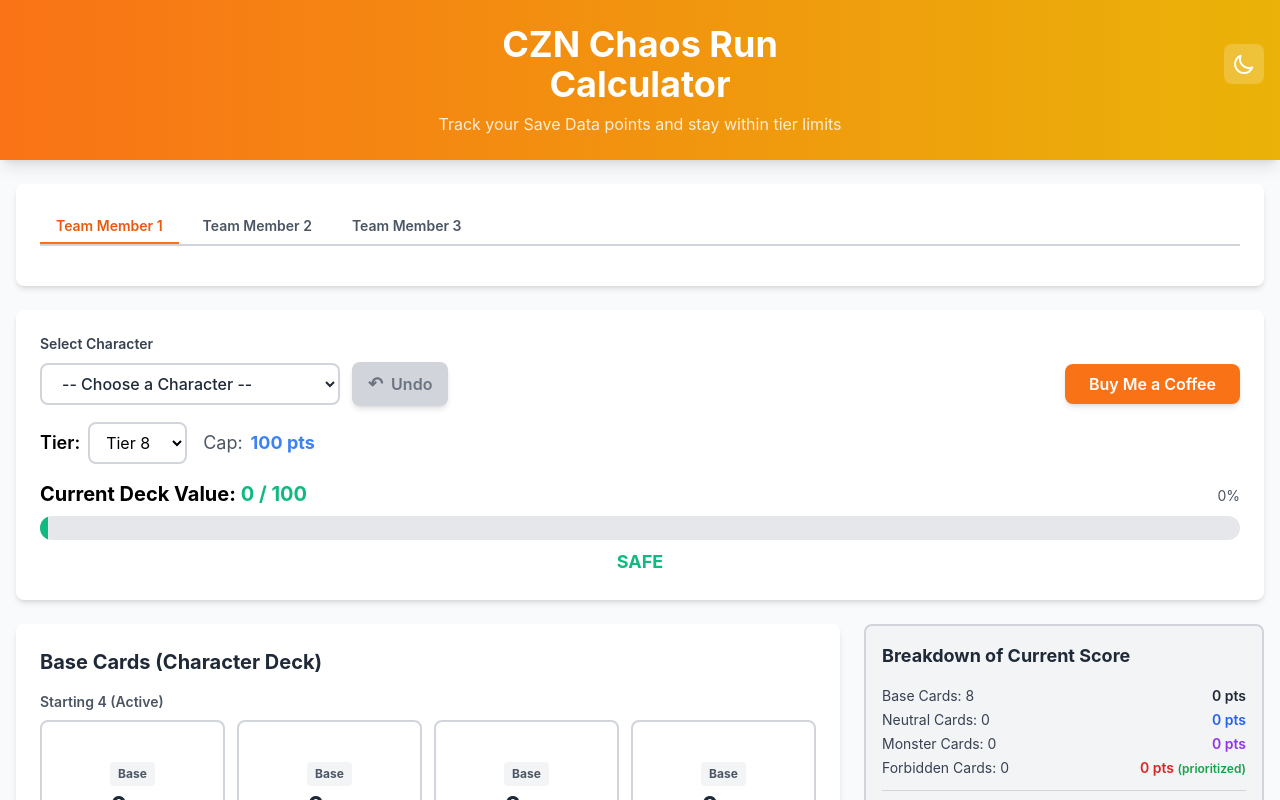
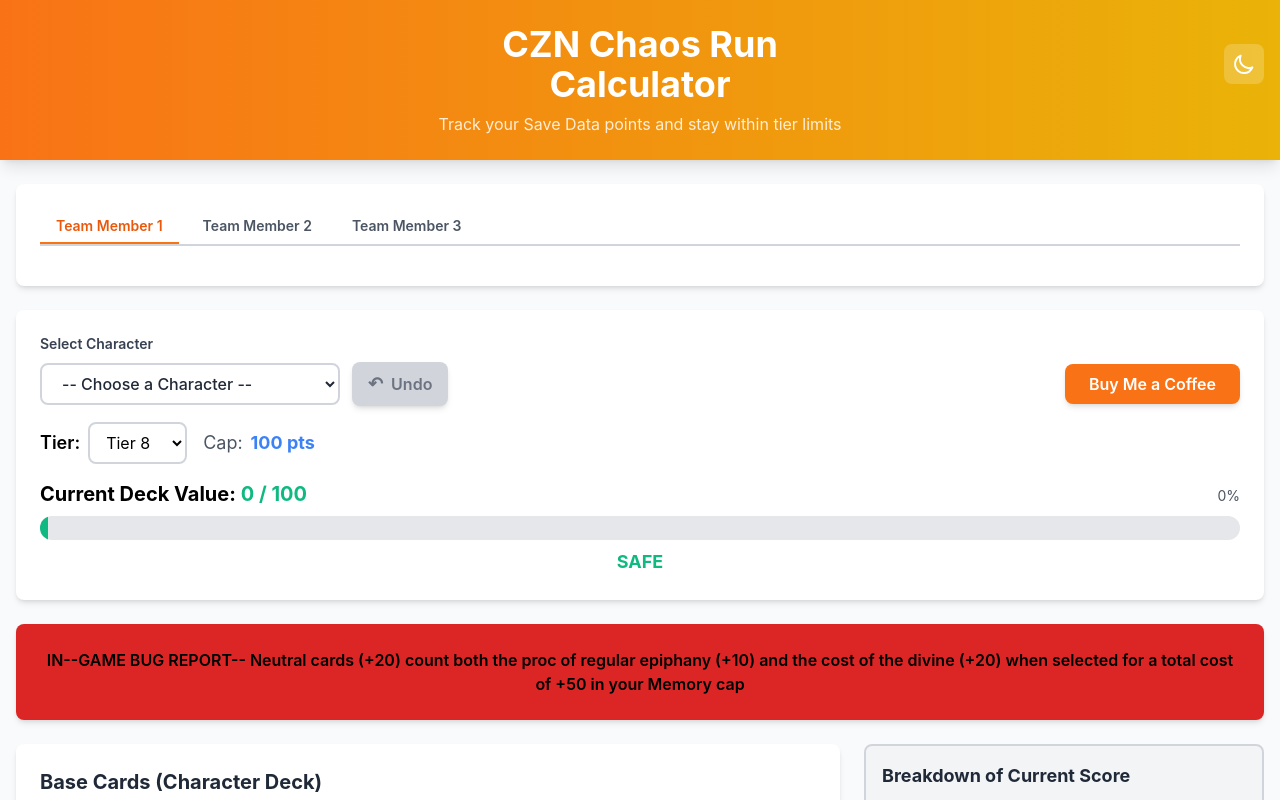
Before and after one commit to Jaxic/CZN-Calc, a React (Vite) app: page / in a window 1280 px wide. Shown: the top 800 px of the page. Built offline with nearby package versions, Linux system fonts and the light colour scheme.

Commit message:
Add in-game bug report banner for neutral card epiphany issue
Display prominent red banner warning users about the in-game bug where neutral cards incorrectly count both regular epiphany proc (+10) and divine epiphany cost (+20) for a total of +50 instead of the expected values.

```diff
--- a/src/App.jsx
+++ b/src/App.jsx
@@ -52,6 +52,13 @@ function App() {
               </div>
             </div>
 
+            {/* Bug Report Banner */}
+            <div className="bg-red-600 dark:bg-red-700 rounded-lg shadow-md p-4 md:p-6 mb-6">
+              <p className="text-black font-semibold text-center text-sm md:text-base">
+                IN--GAME BUG REPORT-- Neutral cards (+20) count both the proc of regular epiphany (+10) and the cost of the divine (+20) when selected for a total cost of +50 in your Memory cap
+              </p>
+            </div>
+
             {/* Two-column layout on desktop, stacked on mobile */}
             <div className="grid grid-cols-1 lg:grid-cols-3 gap-6">
               {/* Left column: Cards */}
```
